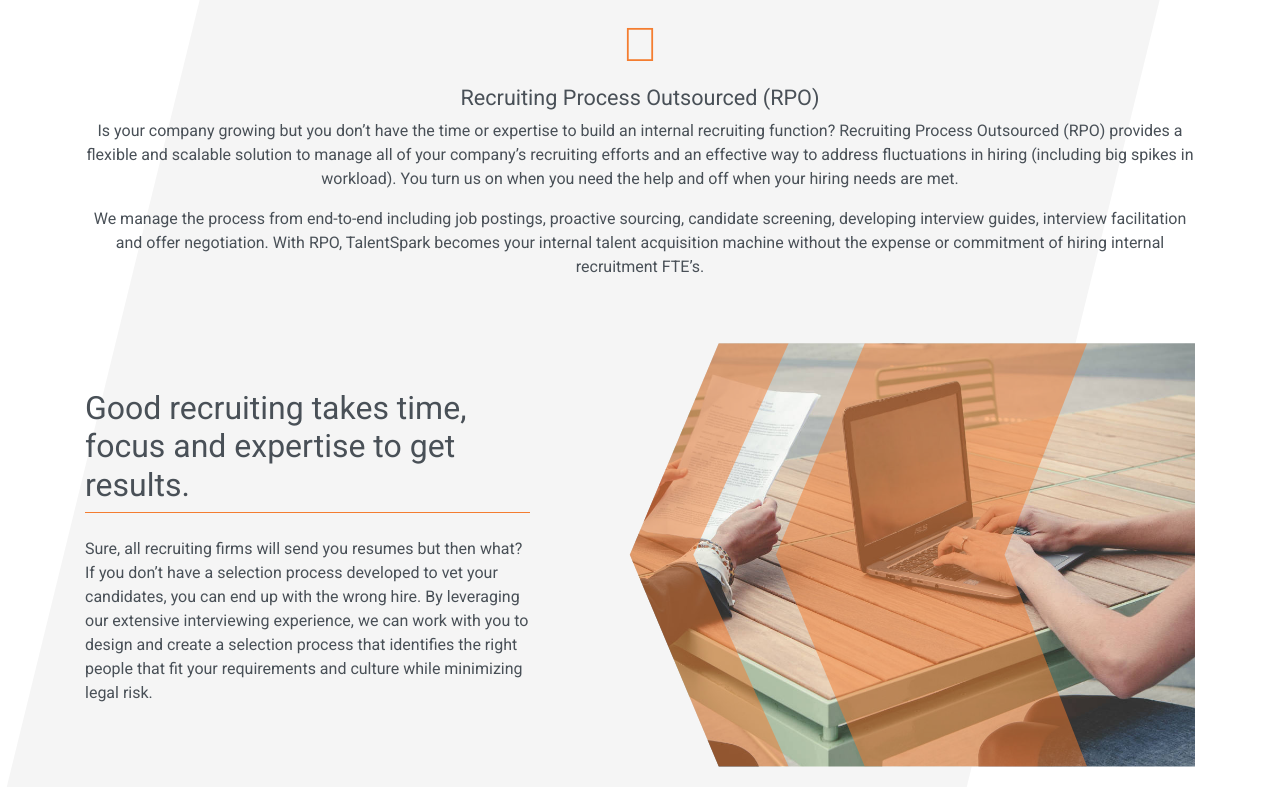
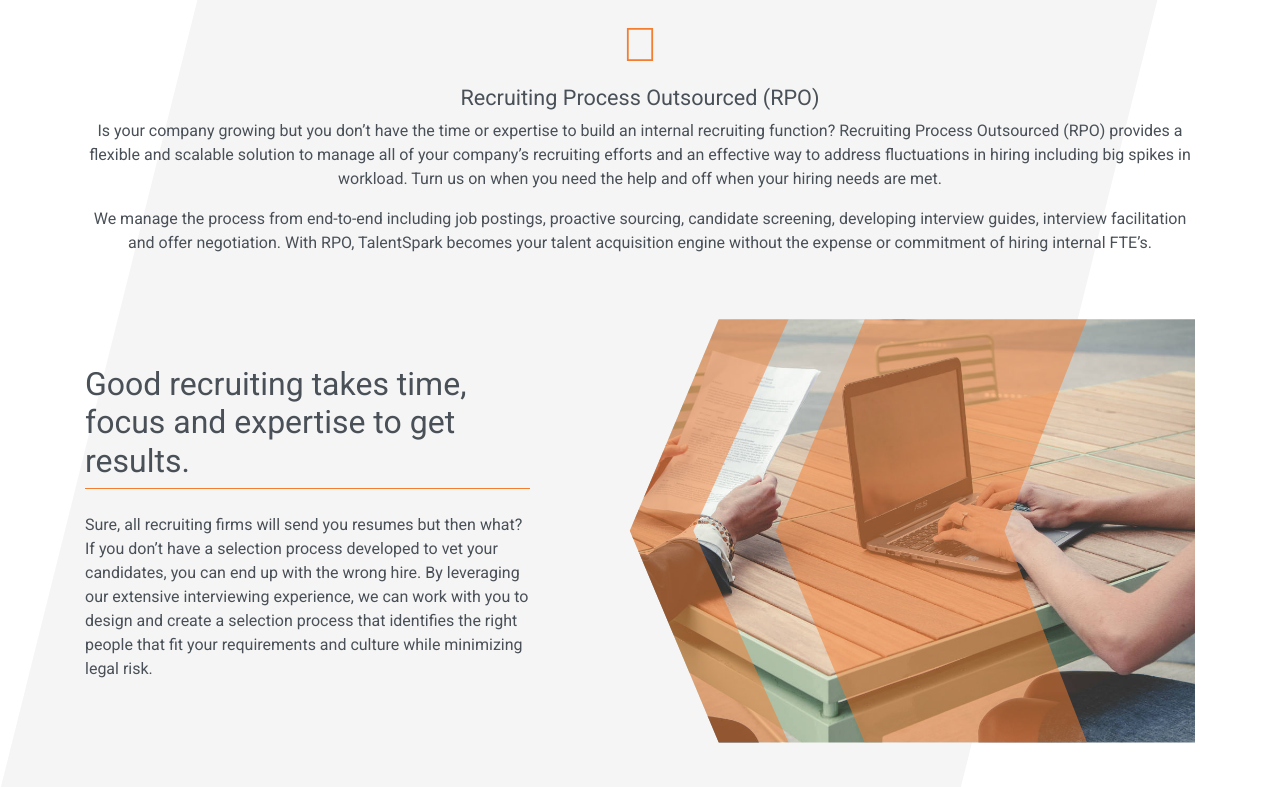
Before and after one commit to kmwboise/talent-spark, a plain HTML site: page services.html in a window 1280 px wide. Shown: the part 773-1560 px from the top of the page. Drawn offline with nearby package versions, Linux system fonts and the light colour scheme.

Commit message:
client updates
client content updates

```diff
--- a/services.html
+++ b/services.html
@@ -85,8 +85,8 @@
                     <div class="col-sm-12 d-flex flex-column align-items-center mt-4">
                         <i class="fal fa-paper-plane text-primary" data-aos="flip-up"></i>
                         <h3><strong>Recruiting Process Outsourced (RPO)</strong></h3>
-                        <p class="text-center">Is your company growing but you don’t have the time or expertise to build an internal recruiting function? Recruiting Process Outsourced (RPO) provides a flexible and scalable solution to manage all of your company’s recruiting efforts and an effective way to address fluctuations in hiring (including big spikes in workload). You turn us on when you need the help and off when your hiring needs are met.</p>
-                        <p class="text-center">We manage the process from end-to-end including job postings, proactive sourcing, candidate screening, developing interview guides, interview facilitation and offer negotiation. With RPO, TalentSpark becomes your internal talent acquisition machine without the expense or commitment of hiring internal recruitment FTE’s. </p>
+                        <p class="text-center">Is your company growing but you don’t have the time or expertise to build an internal recruiting function? Recruiting Process Outsourced (RPO) provides a flexible and scalable solution to manage all of your company’s recruiting efforts and an effective way to address fluctuations in hiring including big spikes in workload. Turn us on when you need the help and off when your hiring needs are met.</p>
+                        <p class="text-center">We manage the process from end-to-end including job postings, proactive sourcing, candidate screening, developing interview guides, interview facilitation and offer negotiation. With RPO, TalentSpark becomes your talent acquisition engine without the expense or commitment of hiring internal FTE’s.</p>
                     </div>
                 </div>
                 <div class="row align-items-center pb-5">
```
Also changed, not shown: testimonials.html (+1 -1 lines).
